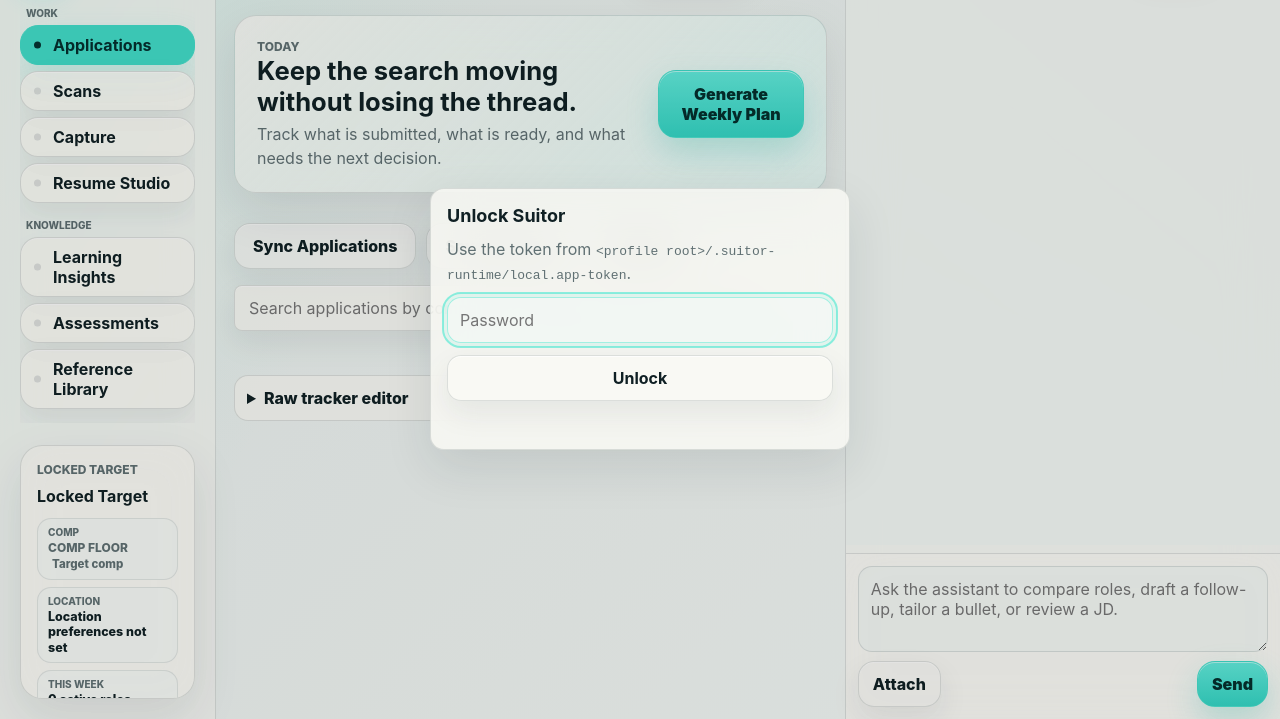
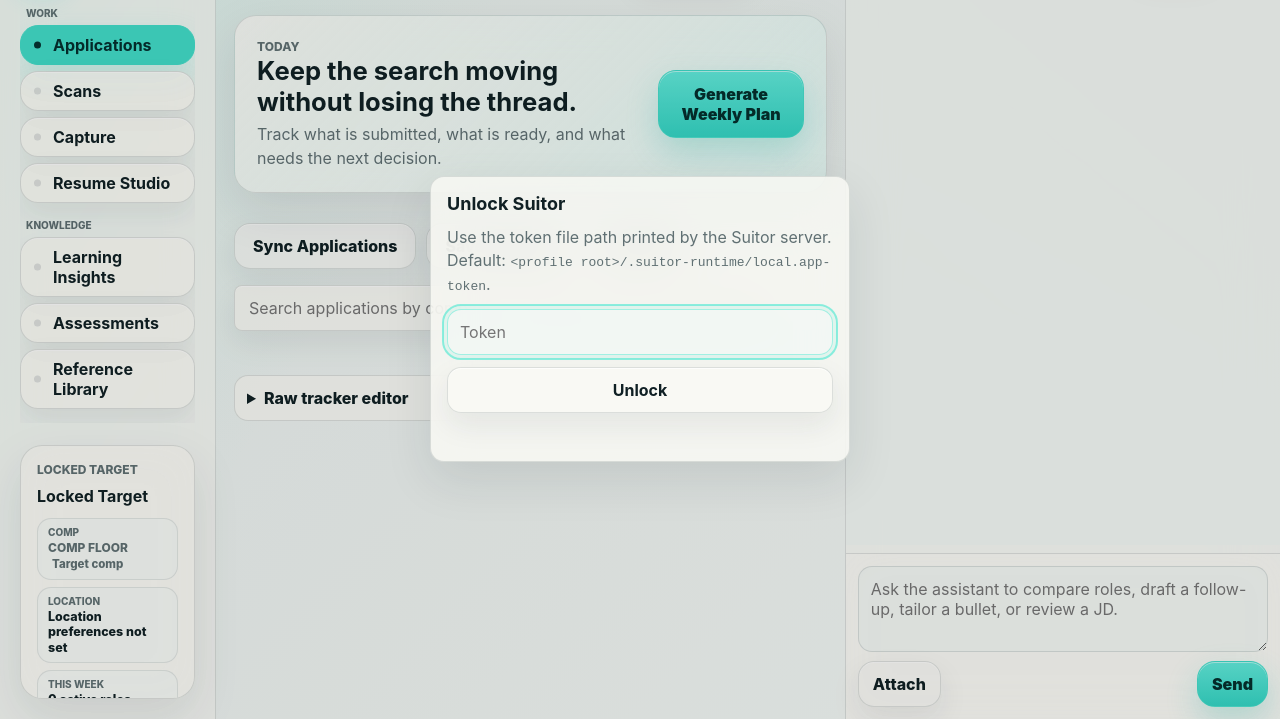
Before and after one commit to bizmaniz/suitor, a website: page web/static/index.html in a window 1280 px wide. Shown: the part 81-800 px from the top of the page. Drawn offline with Linux system fonts and the light colour scheme; no server answers.

Commit message:
Clarify unlock dialog: use the server-printed token path

```diff
--- a/web/static/index.html
+++ b/web/static/index.html
@@ -363,8 +363,8 @@
   <dialog id="loginDialog" class="login">
     <form method="dialog" id="loginForm">
       <h2 id="loginTitle">Unlock Suitor</h2>
-      <p>Use the token from <code>&lt;profile root&gt;/.suitor-runtime/local.app-token</code>.</p>
-      <input id="tokenInput" type="password" autocomplete="current-password" placeholder="Password">
+      <p>Use the token file path printed by the Suitor server. Default: <code>&lt;profile root&gt;/.suitor-runtime/local.app-token</code>.</p>
+      <input id="tokenInput" type="password" autocomplete="current-password" placeholder="Token">
       <button>Unlock</button>
       <p id="loginError" class="error"></p>
     </form>
```
